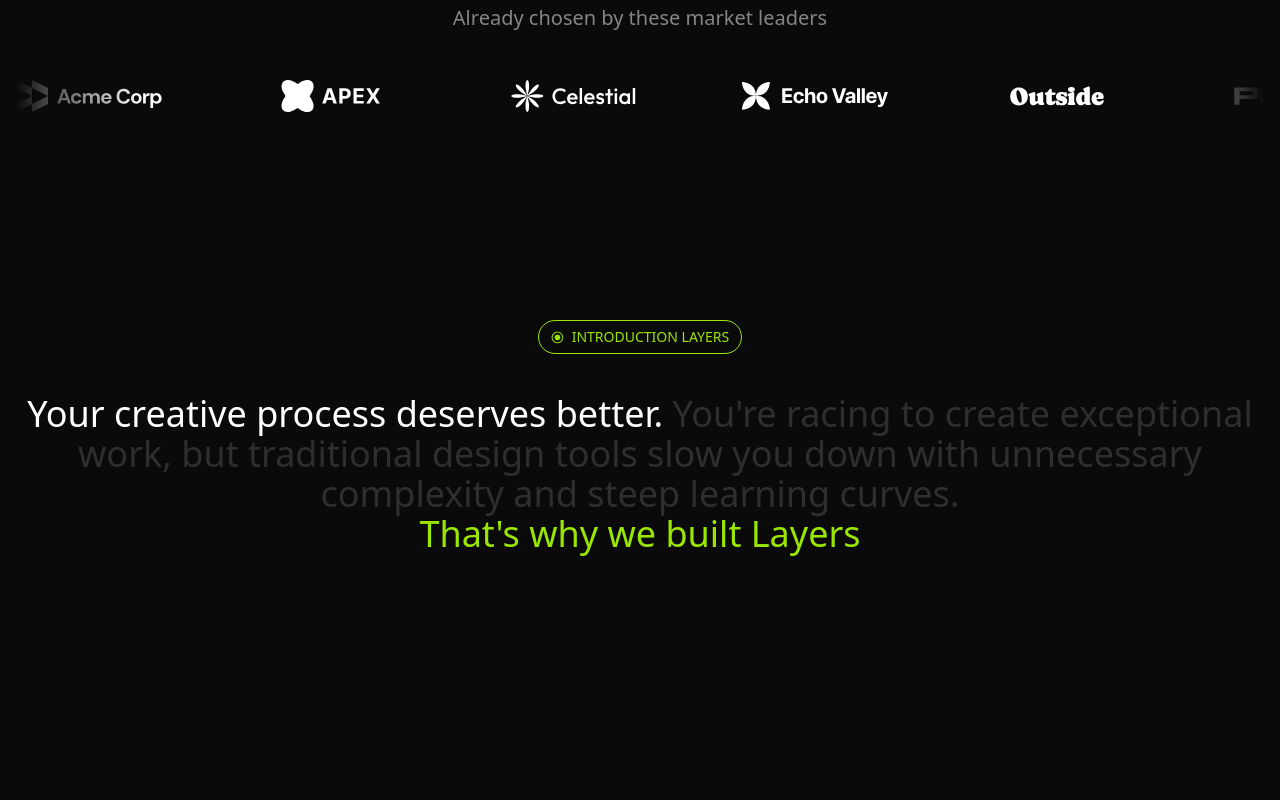
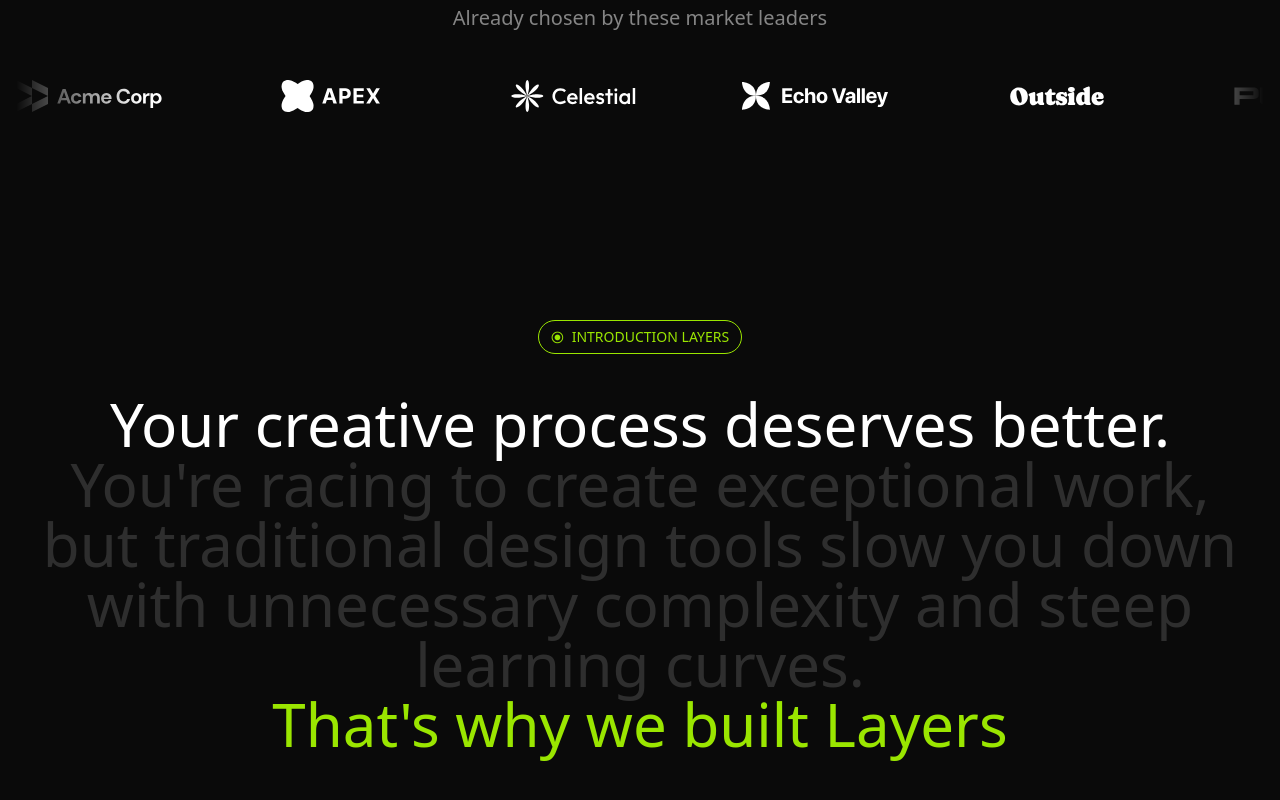
Before and after one commit to theankitgupta/saasLandingPagePractice, a Next.js app: page / in a window 1280 px wide. Shown: the part 876-1676 px from the top of the page. Before the commit the page ends 1542 px from the top, so only its background shows below. Built offline with nearby package versions, Linux system fonts and the light colour scheme.

Commit message:
Introduction Section Tablet View

```diff
--- a/components/sections/introduction/Introduction.tsx
+++ b/components/sections/introduction/Introduction.tsx
@@ -11,10 +11,10 @@ export default function Introduction() {
         <div className="flex justify-center">
           <Tag>Introduction Layers</Tag>
         </div>
-        <div className="text-4xl text-center font-medium mt-10">
+        <div className="text-4xl md:text-6xl text-center font-medium mt-10">
           <span>Your creative process deserves better.</span>{" "}
           <span className="text-white/15">{Intro_Text}</span>
-          <span className="text-lime-400 block">That&apos;s why we built Layers</span>
+          <span className="text-lime-400 block md:px-4">That&apos;s why we built Layers</span>
         </div>
       </div>
     </section>
```
